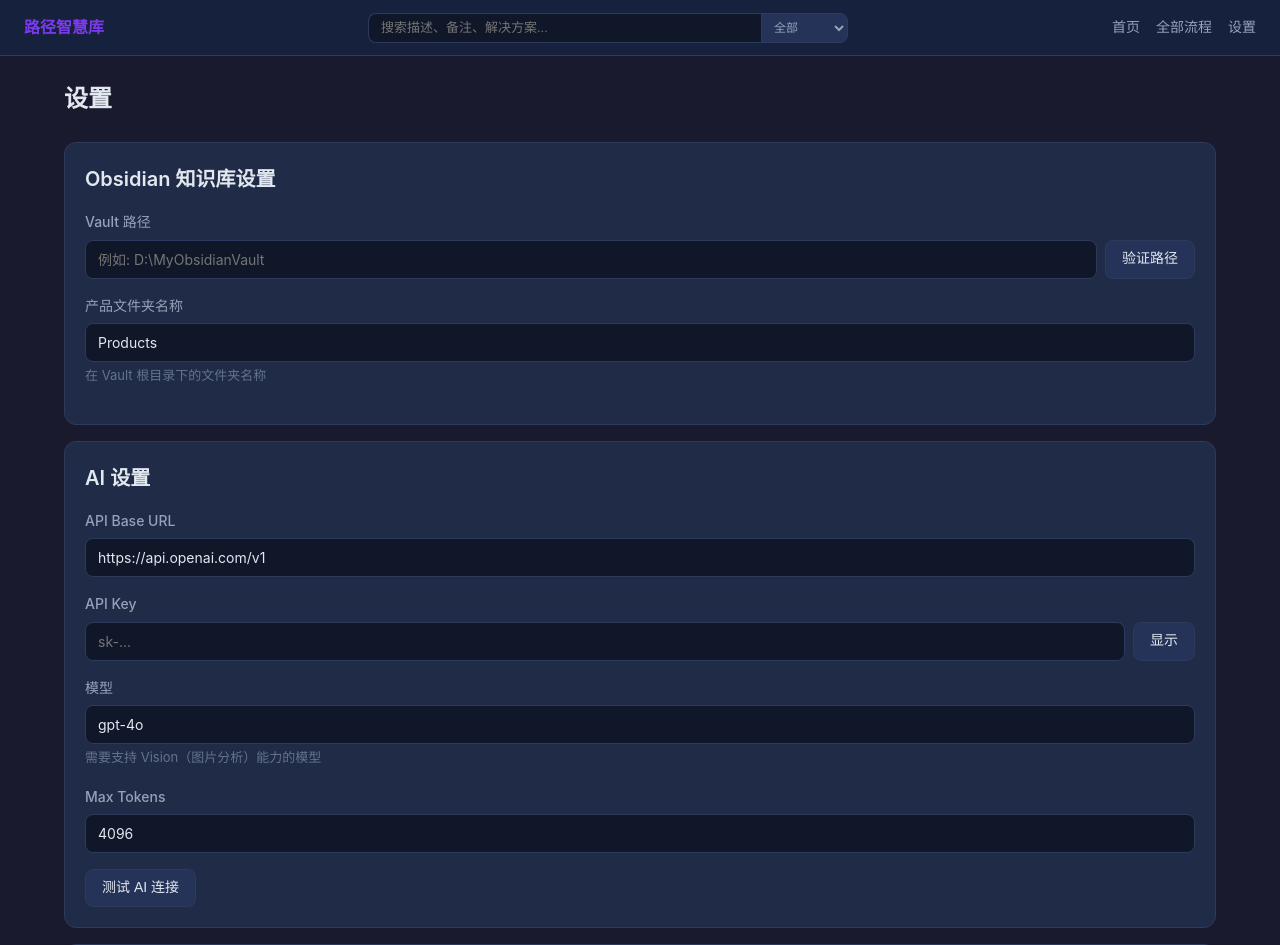
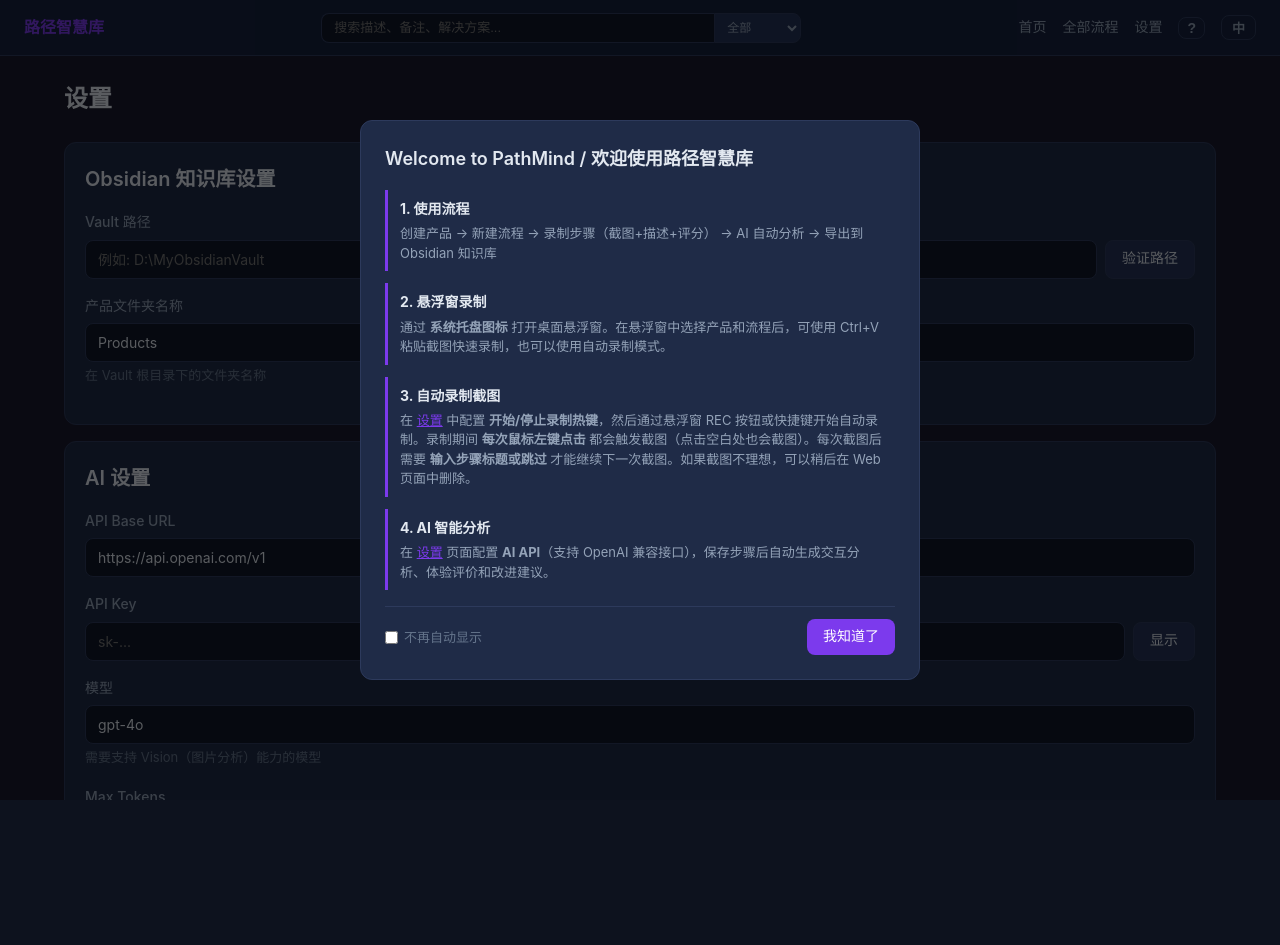
Before and after one commit to Cjayan/PathMind, a Flask app: page /settings in a window 1280 px wide. Shown: the top 945 px of the page. After the commit the page ends 800 px from the top, so only its background shows below. Run offline with Flask 3, Linux system fonts and the light colour scheme; data that the repository does not hold is empty.

Commit message:
feat: add beginner's guide, i18n support, floating window enhancements (v2.1.0)
- Add beginner's guide popup (first-launch + nav "?" button) with 4-step usage instructions
- Add Chinese/English UI switching with bundled static translation dictionary (no API required)
- Add new flow creation directly from floating window's flow selector dialog
- Add duplicate flow name check (same product) with frontend + backend validation
- Update README: correct floating window launch method, add auto-recording details, new features
- Add CHANGELOG.md for version tracking

```diff
--- a/app/floating_window/api_client.py
+++ b/app/floating_window/api_client.py
@@ -27,6 +27,9 @@ class ApiClient:
         if product_id:
             url += f'?product_id={product_id}'
         return self._get(url)
+
+    def create_flow(self, product_id, name):
+        return self._post_json('/api/flows/', {'name': name, 'product_id': product_id})
 
     def list_steps(self, flow_id):
         return self._get(f'/api/steps/?flow_id={flow_id}')
--- a/app/static/css/style.css
+++ b/app/static/css/style.css
@@ -688,3 +688,87 @@ h3 { font-size: 16px; font-weight: 600; }
     display: flex;
     gap: 6px;
 }
+
+/* ---- Beginner's Guide ---- */
+
+.guide-btn {
+    background: none;
+    border: 1px solid var(--color-border);
+    border-radius: var(--radius);
+    color: var(--color-text-secondary);
+    cursor: pointer;
+    font-size: 14px;
+    font-weight: 600;
+    padding: 2px 8px;
+    transition: var(--transition);
+}
+
+.guide-btn:hover {
+    border-color: var(--color-primary);
+    color: var(--color-primary);
+}
+
+.guide-box {
+    max-width: 560px;
+    text-align: left;
+}
+
+.guide-step {
+    border-left: 3px solid var(--color-primary);
+    padding: 8px 12px;
+    margin-bottom: 12px;
+}
+
+.guide-step h4 {
+    color: var(--color-text);
+    font-size: 14px;
+    margin-bottom: 4px;
+}
+
+.guide-step p {
+    color: var(--color-text-secondary);
+    font-size: 13px;
+    line-height: 1.5;
+    margin: 0;
+}
+
+.guide-footer {
+    display: flex;
+    justify-content: space-between;
+    align-items: center;
+    margin-top: 16px;
+    padding-top: 12px;
+    border-top: 1px solid var(--color-border);
+}
+
+.guide-checkbox {
+    display: flex;
+    align-items: center;
+    gap: 6px;
+    font-size: 13px;
+    color: var(--color-text-muted);
+    cursor: pointer;
+}
+
+.guide-checkbox input {
+    cursor: pointer;
+}
+
+/* ---- Language Toggle ---- */
+
+.lang-toggle {
+    background: none;
+    border: 1px solid var(--color-border);
+    border-radius: var(--radius);
+    color: var(--color-text-secondary);
+    cursor: pointer;
+    font-size: 13px;
+    font-weight: 600;
+    padding: 2px 10px;
+    transition: var(--transition);
+}
+
+.lang-toggle:hover {
+    border-color: var(--color-primary);
+    color: var(--color-primary);
+}
--- a/app/static/js/app.js
+++ b/app/static/js/app.js
@@ -228,4 +228,149 @@ function escapeHtmlSafe(text) {
     return div.innerHTML;
 }
 
-document.addEventListener('DOMContentLoaded', initGlobalSearch);
+document.addEventListener('DOMContentLoaded', () => {
+    initGlobalSearch();
+    initLanguage();
+
+    // Show beginner's guide on first visit of this session
+    try {
+        if (!localStorage.getItem('pathmind_guide_dismissed')
+            && !sessionStorage.getItem('pathmind_guide_shown')) {
+            sessionStorage.setItem('pathmind_guide_shown', 'true');
+            showBeginnersGuide();
+        }
+    } catch (e) { /* storage unavailable */ }
+});
+
+/* ---- Beginner's Guide ---- */
+
+function showBeginnersGuide() {
+    const overlay = document.createElement('div');
+    overlay.className = 'confirm-overlay active';
+    overlay.innerHTML = `
+        <div class="confirm-box guide-box">
+            <h3 style="margin-bottom: 16px; font-size: 18px;" data-i18n-guide="guide_title">Welcome to PathMind / 欢迎使用路径智慧库</h3>
+            <div class="guide-step">
+                <h4 data-i18n-guide="guide_s1_title">1. 使用流程</h4>
+                <p data-i18n-guide="guide_s1_body">创建产品 → 新建流程 → 录制步骤（截图+描述+评分） → AI 自动分析 → 导出到 Obsidian 知识库</p>
+            </div>
+            <div class="guide-step">
+                <h4 data-i18n-guide="guide_s2_title">2. 悬浮窗录制</h4>
+                <p data-i18n-guide="guide_s2_body">通过 <strong>系统托盘图标</strong> 打开桌面悬浮窗。在悬浮窗中选择产品和流程后，可使用 Ctrl+V 粘贴截图快速录制，也可以使用自动录制模式。</p>
+            </div>
+            <div class="guide-step">
+                <h4 data-i18n-guide="guide_s3_title">3. 自动录制截图</h4>
+                <p data-i18n-guide="guide_s3_body">在 <a href="/settings" style="color: var(--color-primary);">设置</a> 中配置 <strong>开始/停止录制热键</strong>，然后通过悬浮窗 REC 按钮或快捷键开始自动录制。录制期间 <strong>每次鼠标左键点击</strong> 都会触发截图（点击空白处也会截图）。每次截图后需要 <strong>输入步骤标题或跳过</strong> 才能继续下一次截图。如果截图不理想，可以稍后在 Web 页面中删除。</p>
+            </div>
+            <div class="guide-step">
+                <h4 data-i18n-guide="guide_s4_title">4. AI 智能分析</h4>
+                <p data-i18n-guide="guide_s4_body">在 <a href="/settings" style="color: var(--color-primary);">设置</a> 页面配置 <strong>AI API</strong>（支持 OpenAI 兼容接口），保存步骤后自动生成交互分析、体验评价和改进建议。</p>
+            </div>
+            <div class="guide-footer">
+                <label class="guide-checkbox">
+                    <input type="checkbox" id="guide-dismiss-check"> <span data-i18n-guide="guide_dismiss">不再自动显示</span>
+                </label>
+                <button class="btn btn-primary" id="guide-close-btn" data-i18n-guide="guide_close">我知道了</button>
+            </div>
+        </div>
+    `;
+    document.body.appendChild(overlay);
+
+    // Apply translations if in English mode
+    if (currentLang === 'en' && _i18nDict) {
+        overlay.querySelectorAll('[data-i18n-guide]').forEach(el => {
+            const key = el.getAttribute('data-i18n-guide');
+            if (_i18nDict[key]) el.innerHTML = _i18nDict[key];
+        });
+    }
+
+    overlay.querySelector('#guide-close-btn').onclick = () => {
+        try {
+            if (overlay.querySelector('#guide-dismiss-check').checked) {
+                localStorage.setItem('pathmind_guide_dismissed', 'true');
+            }
+        } catch (e) { /* localStorage unavailable */ }
+        overlay.remove();
+    };
+    overlay.onclick = (e) => {
+        if (e.target === overlay) {
+            overlay.remove();
+        }
+    };
+}
+
+/* ---- Language Switching (i18n) ---- */
+
+let currentLang = 'zh';
+let _i18nDict = null;       // loaded from static JSON
+let _i18nPlaceholders = null;
+
+async function _loadI18nDict() {
+    if (_i18nDict) return;
+    try {
+        const resp = await fetch('/static/i18n/en.json');
+        const data = await resp.json();
+        _i18nPlaceholders = data._placeholders || {};
+        delete data._placeholders;
+        _i18nDict = data;
+    } catch (e) {
+        _i18nDict = {};
+        _i18nPlaceholders = {};
+    }
+}
+
+async function initLanguage() {
+    try {
+        currentLang = localStorage.getItem('pathmind_lang') || 'zh';
+    } catch (e) {}
+
+    const btn = document.getElementById('lang-toggle');
+    if (btn) btn.textContent = currentLang === 'zh' ? '中' : 'EN';
+
+    if (currentLang === 'en') {
+        await _loadI18nDict();
+        applyTranslations();
+    }
+}
+
+async function toggleLanguage() {
+    currentLang = currentLang === 'zh' ? 'en' : 'zh';
+    try {
+        localStorage.setItem('pathmind_lang', currentLang);
+    } catch (e) {}
+
+    const btn = document.getElementById('lang-toggle');
+    if (btn) btn.textContent = currentLang === 'zh' ? '中' : 'EN';
+
+    if (currentLang === 'en') {
+        await _loadI18nDict();
+        applyTranslations();
+    } else {
+        restoreOriginalTexts();
+    }
+}
+
+function applyTranslations() {
+    if (!_i18nDict) return;
+    document.querySelectorAll('[data-i18n]').forEach(el => {
+        const key = el.getAttribute('data-i18n');
+        if (_i18nDict[key]) {
+            el.textContent = _i18nDict[key];
+        }
+    });
+    document.querySelectorAll('[data-i18n-placeholder]').forEach(el => {
+        const key = el.getAttribute('data-i18n-placeholder');
+        if (_i18nPlaceholders[key]) {
+            el.placeholder = _i18nPlaceholders[key];
+        }
+    });
+}
+
+function restoreOriginalTexts() {
+    document.querySelectorAll('[data-i18n]').forEach(el => {
+        el.textContent = el.getAttribute('data-i18n');
+    });
+    document.querySelectorAll('[data-i18n-placeholder]').forEach(el => {
+        el.placeholder = el.getAttribute('data-i18n-placeholder');
+    });
+}
--- a/app/static/js/flow_record.js
+++ b/app/static/js/flow_record.js
@@ -782,7 +782,7 @@ function showFloatingWindowTip() {
 使用方法：
 1. 点击系统托盘图标打开悬浮窗
 2. 在悬浮窗中选择当前流程
-3. 点击 REC 按钮开始自动录制</p>
+3. 点击 REC 按钮或按快捷键开始自动录制</p>
             <div id="floating-dep-result" style="margin-top:12px;"></div>
             <div class="flex gap-8" style="justify-content: center; margin-top: 16px;">
                 <button class="btn btn-secondary" id="floating-check-btn" onclick="checkFloatingDeps()">检查依赖</button>
--- a/app/static/js/settings.js
+++ b/app/static/js/settings.js
@@ -15,7 +15,6 @@ function fillForm(config) {
     const obs = config.obsidian || {};
     const ai = config.ai || {};
     const rec = config.recording || {};
-
     document.getElementById('vault-path').value = obs.vault_path || '';
     document.getElementById('products-folder').value = obs.products_folder || 'Products';
     document.getElementById('ai-base-url').value = ai.base_url || '';
--- a/app/templates/base.html
+++ b/app/templates/base.html
@@ -16,20 +16,22 @@
         <div class="nav-center">
             <div class="search-wrapper">
                 <input type="text" class="search-input" id="global-search"
-                       placeholder="搜索描述、备注、解决方案..." autocomplete="off">
+                       placeholder="搜索描述、备注、解决方案..." data-i18n-placeholder="搜索描述、备注、解决方案..." autocomplete="off">
                 <select class="search-field-filter" id="search-field">
-                    <option value="all">全部</option>
-                    <option value="description">描述</option>
-                    <option value="notes">备注</option>
-                    <option value="solution">解决方案</option>
+                    <option value="all" data-i18n="全部">全部</option>
+                    <option value="description" data-i18n="描述">描述</option>
+                    <option value="notes" data-i18n="备注">备注</option>
+                    <option value="solution" data-i18n="解决方案">解决方案</option>
                 </select>
                 <div class="search-dropdown" id="search-dropdown"></div>
             </div>
         </div>
         <div class="nav-right">
-            <a href="/" class="nav-link">首页</a>
-            <a href="/flows" class="nav-link">全部流程</a>
-            <a href="/settings" class="nav-link">设置</a>
+            <a href="/" class="nav-link" data-i18n="首页">首页</a>
+            <a href="/flows" class="nav-link" data-i18n="全部流程">全部流程</a>
+            <a href="/settings" class="nav-link" data-i18n="设置">设置</a>
+            <button class="nav-link guide-btn" onclick="showBeginnersGuide()" title="新手指南">?</button>
+            <button class="nav-link lang-toggle" id="lang-toggle" onclick="toggleLanguage()" title="切换语言">中</button>
         </div>
     </nav>
 
--- a/app/templates/settings.html
+++ b/app/templates/settings.html
@@ -4,30 +4,30 @@
 
 {% block content %}
 <div class="page-header">
-    <h1>设置</h1>
+    <h1 data-i18n="设置">设置</h1>
 </div>
 
 <div class="card mb-16">
-    <h2 class="mb-16">Obsidian 知识库设置</h2>
+    <h2 class="mb-16" data-i18n="Obsidian 知识库设置">Obsidian 知识库设置</h2>
 
     <div class="form-group">
-        <label class="form-label">Vault 路径</label>
+        <label class="form-label" data-i18n="Vault 路径">Vault 路径</label>
         <div class="flex gap-8">
-            <input type="text" class="form-input" id="vault-path" placeholder="例如: D:\MyObsidianVault">
-            <button class="btn btn-secondary" onclick="validateVault()" style="white-space: nowrap;">验证路径</button>
+            <input type="text" class="form-input" id="vault-path" placeholder="例如: D:\MyObsidianVault" data-i18n-placeholder="例如: D:\MyObsidianVault">
+            <button class="btn btn-secondary" onclick="validateVault()" style="white-space: nowrap;" data-i18n="验证路径">验证路径</button>
         </div>
         <span class="text-small text-muted mt-8" id="vault-status" style="display: block; margin-top: 4px;"></span>
     </div>
 
     <div class="form-group">
-        <label class="form-label">产品文件夹名称</label>
+        <label class="form-label" data-i18n="产品文件夹名称">产品文件夹名称</label>
         <input type="text" class="form-input" id="products-folder" placeholder="Products" value="Products">
-        <span class="text-small text-muted">在 Vault 根目录下的文件夹名称</span>
+        <span class="text-small text-muted" data-i18n="在 Vault 根目录下的文件夹名称">在 Vault 根目录下的文件夹名称</span>
     </div>
 </div>
 
 <div class="card mb-16">
-    <h2 class="mb-16">AI 设置</h2>
+    <h2 class="mb-16" data-i18n="AI 设置">AI 设置</h2>
 
     <div class="form-group">
         <label class="form-label">API Base URL</label>
@@ -38,14 +38,14 @@
         <label class="form-label">API Key</label>
         <div class="flex gap-8">
             <input type="password" class="form-input" id="ai-api-key" placeholder="sk-...">
-            <button class="btn btn-secondary" onclick="toggleApiKeyVisibility()" style="white-space: nowrap;" id="btn-toggle-key">显示</button>
+            <button class="btn btn-secondary" onclick="toggleApiKeyVisibility()" style="white-space: nowrap;" id="btn-toggle-key" data-i18n="显示">显示</button>
         </div>
     </div>
 
     <div class="form-group">
-        <label class="form-label">模型</label>
+        <label class="form-label" data-i18n="模型">模型</label>
         <input type="text" class="form-input" id="ai-model" placeholder="gpt-4o">
-        <span class="text-small text-muted">需要支持 Vision（图片分析）能力的模型</span>
+        <span class="text-small text-muted" data-i18n="需要支持 Vision（图片分析）能力的模型">需要支持 Vision（图片分析）能力的模型</span>
     </div>
 
     <div class="form-group">
@@ -54,25 +54,25 @@
     </div>
 
     <div style="margin-top: 12px;">
-        <button class="btn btn-secondary" onclick="testAiConnection()">测试 AI 连接</button>
+        <button class="btn btn-secondary" onclick="testAiConnection()" data-i18n="测试 AI 连接">测试 AI 连接</button>
         <span id="ai-test-result" class="text-small" style="margin-left: 12px;"></span>
     </div>
 </div>
 
 <div class="card mb-16">
-    <h2 class="mb-16">自动录制设置</h2>
-    <p class="text-small text-muted mb-16">配置悬浮窗自动录制功能的全局快捷键和截图工具。两个快捷键都配置后才能启用自动录制。</p>
+    <h2 class="mb-16" data-i18n="自动录制设置">自动录制设置</h2>
+    <p class="text-small text-muted mb-16" data-i18n="配置悬浮窗自动录制功能的全局快捷键和截图工具。两个快捷键都配置后才能启用自动录制。">配置悬浮窗自动录制功能的全局快捷键和截图工具。两个快捷键都配置后才能启用自动录制。</p>
 
     <div class="form-group">
-        <label class="form-label">开始录制热键</label>
-        <input type="text" class="form-input" id="recording-hotkey-start" placeholder="例如: f9, ctrl+shift+r">
-        <span class="text-small text-muted">留空表示禁用，支持格式: f9, ctrl+shift+r, alt+f1 等</span>
+        <label class="form-label" data-i18n="开始录制热键">开始录制热键</label>
+        <input type="text" class="form-input" id="recording-hotkey-start" placeholder="例如: f9, ctrl+shift+r" data-i18n-placeholder="例如: f9, ctrl+shift+r">
+        <span class="text-small text-muted" data-i18n="留空表示禁用，支持格式: f9, ctrl+shift+r, alt+f1 等">留空表示禁用，支持格式: f9, ctrl+shift+r, alt+f1 等</span>
     </div>
 
     <div class="form-group">
-        <label class="form-label">停止录制热键</label>
-        <input type="text" class="form-input" id="recording-hotkey-stop" placeholder="例如: f10, ctrl+shift+s">
-        <span class="text-small text-muted">留空表示禁用，建议与开始热键不同</span>
+        <label class="form-label" data-i18n="停止录制热键">停止录制热键</label>
+        <input type="text" class="form-input" id="recording-hotkey-stop" placeholder="例如: f10, ctrl+shift+s" data-i18n-placeholder="例如: f10, ctrl+shift+s">
+        <span class="text-small text-muted" data-i18n="留空表示禁用，建议与开始热键不同">留空表示禁用，建议与开始热键不同</span>
     </div>
 
     {% if platform == 'win32' %}
@@ -94,36 +94,36 @@
 </div>
 
 <div class="flex gap-8" style="margin-top: 24px;">
-    <button class="btn btn-primary btn-lg" onclick="saveSettings()">保存设置</button>
+    <button class="btn btn-primary btn-lg" onclick="saveSettings()" data-i18n="保存设置">保存设置</button>
 </div>
 
 <!-- Data Management Section -->
 <div style="margin-top: 40px;">
     <div class="page-header">
-        <h1>数据管理</h1>
+        <h1 data-i18n="数据管理">数据管理</h1>
     </div>
 
     <div class="card mb-16">
-        <h2 class="mb-16">数据导出</h2>
-        <p class="text-secondary text-small mb-16">导出为 ZIP 文件（包含 JSON 数据 + 图片），可在另一台电脑导入。</p>
+        <h2 class="mb-16" data-i18n="数据导出">数据导出</h2>
+        <p class="text-secondary text-small mb-16" data-i18n="导出为 ZIP 文件（包含 JSON 数据 + 图片），可在另一台电脑导入。">导出为 ZIP 文件（包含 JSON 数据 + 图片），可在另一台电脑导入。</p>
         <div class="flex gap-8">
-            <button class="btn btn-primary" onclick="exportFull()">全量导出</button>
-            <button class="btn btn-secondary" onclick="exportIncremental()">增量导出</button>
+            <button class="btn btn-primary" onclick="exportFull()" data-i18n="全量导出">全量导出</button>
+            <button class="btn btn-secondary" onclick="exportIncremental()" data-i18n="增量导出">增量导出</button>
         </div>
     </div>
 
     <div class="card mb-16">
-        <h2 class="mb-16">数据导入</h2>
-        <p class="text-secondary text-small mb-16">上传从其他实例导出的 ZIP 文件，智能识别新增和更新的数据。</p>
+        <h2 class="mb-16" data-i18n="数据导入">数据导入</h2>
+        <p class="text-secondary text-small mb-16" data-i18n="上传从其他实例导出的 ZIP 文件，智能识别新增和更新的数据。">上传从其他实例导出的 ZIP 文件，智能识别新增和更新的数据。</p>
         <input type="file" id="import-file-input" accept=".zip" style="display: none;" onchange="onImportFileSelected(this)">
-        <button class="btn btn-primary" onclick="triggerImportUpload()">选择 ZIP 文件导入</button>
+        <button class="btn btn-primary" onclick="triggerImportUpload()" data-i18n="选择 ZIP 文件导入">选择 ZIP 文件导入</button>
         <div id="import-preview" class="import-preview-box" style="display: none;"></div>
     </div>
 
     <div class="card mb-16">
-        <h2 class="mb-16">备份管理</h2>
-        <p class="text-secondary text-small mb-16">自动保留最近 3 天的备份。导入操作前会自动创建备份。</p>
-        <button class="btn btn-secondary mb-16" onclick="createManualBackup()">手动创建备份</button>
+        <h2 class="mb-16" data-i18n="备份管理">备份管理</h2>
+        <p class="text-secondary text-small mb-16" data-i18n="自动保留最近 3 天的备份。导入操作前会自动创建备份。">自动保留最近 3 天的备份。导入操作前会自动创建备份。</p>
+        <button class="btn btn-secondary mb-16" onclick="createManualBackup()" data-i18n="手动创建备份">手动创建备份</button>
         <div id="backup-list"></div>
     </div>
 </div>
```
Also changed, not shown: app/floating_window/flow_selector.py (+51 -1 lines), app/routes/api_flow.py (+6 -1 lines), app/static/i18n/en.json (added, +87 -0 lines), app/templates/flows.html (+14 -14 lines), app/templates/index.html (+11 -11 lines), app/templates/product_detail.html (+7 -7 lines), CHANGELOG.md (added), README.md.
